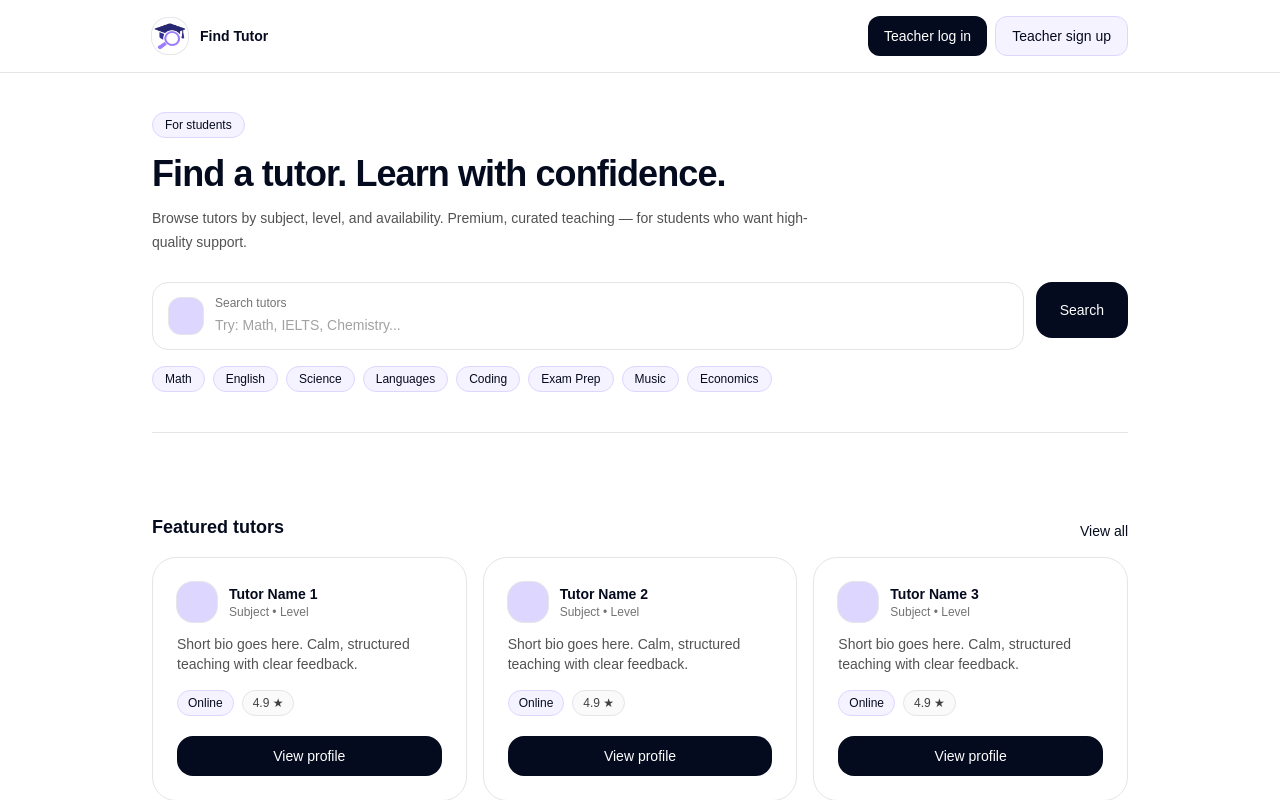
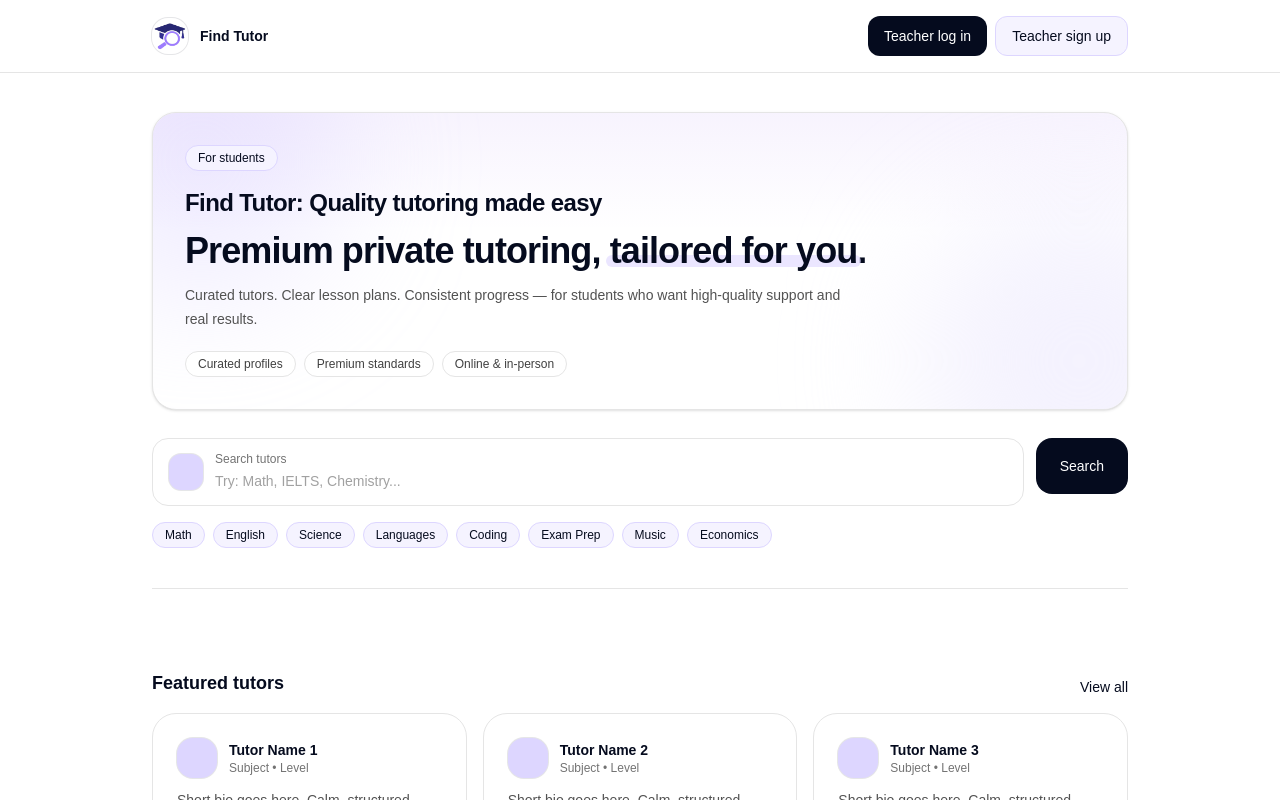
Before and after one commit to wincrazyyy/find-tutor, a Next.js app: page / in a window 1280 px wide. Shown: the top 800 px of the page. Built offline with nearby package versions, Linux system fonts and the light colour scheme.

Commit message:
Update hero.tsx

```diff
--- a/app/_components/hero.tsx
+++ b/app/_components/hero.tsx
@@ -1,19 +1,51 @@
 // app/_components/hero.tsx
 export function Hero() {
   return (
-    <div>
+    <div className="relative overflow-hidden rounded-3xl border border-neutral-200 bg-white p-7 shadow-sm sm:p-8">
+      {/* subtle background accents (same theme colors) */}
+      <div className="pointer-events-none absolute -top-24 -left-24 h-72 w-72 rounded-full bg-violet-200/40 blur-3xl" />
+      <div className="pointer-events-none absolute -bottom-28 -right-28 h-80 w-80 rounded-full bg-violet-100/60 blur-3xl" />
+      <div className="pointer-events-none absolute inset-0 bg-[linear-gradient(to_bottom,rgba(124,58,237,0.06),transparent_40%)]" />
+
+      <div className="relative">
         <div className="inline-flex items-center gap-2 rounded-full border border-violet-200 bg-violet-50 px-3 py-1 text-xs font-medium text-[#050B1E]">
           For students
         </div>
 
-      <h1 className="mt-4 text-4xl font-semibold tracking-tight text-[#050B1E]">
-        Find a tutor. Learn with confidence.
+        {/* Brand name (keep size) */}
+        <div className="mt-4 text-2xl font-semibold tracking-tight text-[#050B1E]">
+          Find Tutor: Quality tutoring made easy
+        </div>
+
+        {/* Value proposition */}
+        <h1 className="mt-3 text-4xl font-semibold tracking-tight text-[#050B1E]">
+          Premium private tutoring,{" "}
+          <span className="relative inline-block">
+            <span className="relative z-10">tailored for you</span>
+            <span className="absolute -inset-x-1 bottom-1 -z-0 h-3 rounded-full bg-violet-200/60" />
+          </span>
+          .
         </h1>
 
+        {/* Hook / description */}
         <p className="mt-3 max-w-2xl text-sm leading-6 text-neutral-600">
-        Browse tutors by subject, level, and availability. Premium, curated
-        teaching — for students who want high-quality support.
+          Curated tutors. Clear lesson plans. Consistent progress — for students
+          who want high-quality support and real results.
         </p>
+
+        {/* Optional quick proof line (still minimal) */}
+        <div className="mt-5 flex flex-wrap gap-2">
+          <span className="rounded-full border border-neutral-200 bg-white px-3 py-1 text-xs font-medium text-neutral-700">
+            Curated profiles
+          </span>
+          <span className="rounded-full border border-neutral-200 bg-white px-3 py-1 text-xs font-medium text-neutral-700">
+            Premium standards
+          </span>
+          <span className="rounded-full border border-neutral-200 bg-white px-3 py-1 text-xs font-medium text-neutral-700">
+            Online & in-person
+          </span>
+        </div>
+      </div>
     </div>
   );
 }
```
Lines whose indentation alone changed are shown as unchanged.
